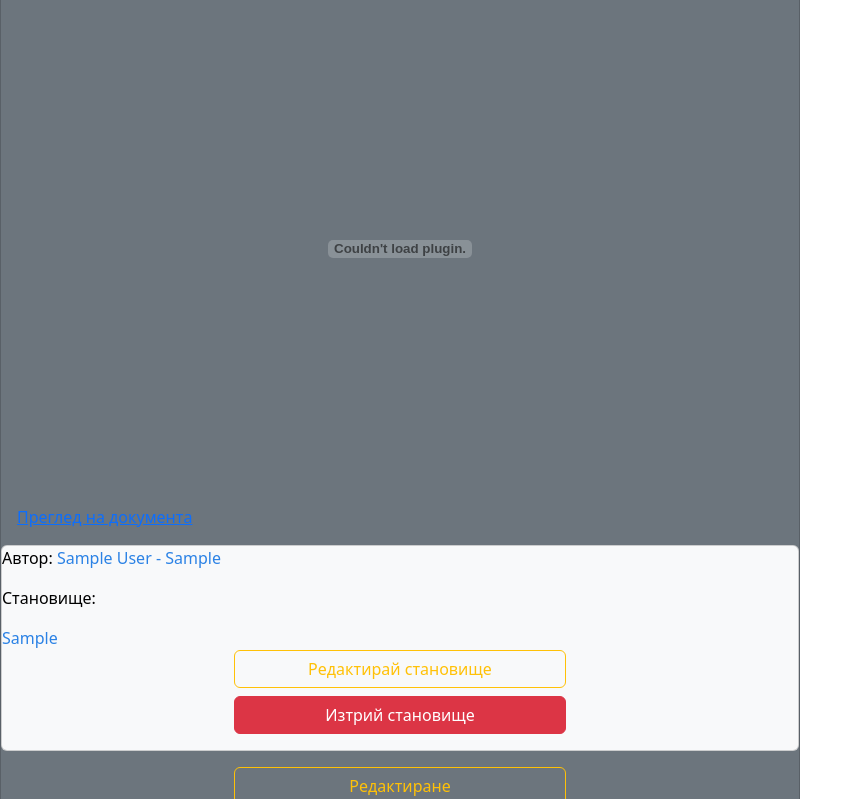
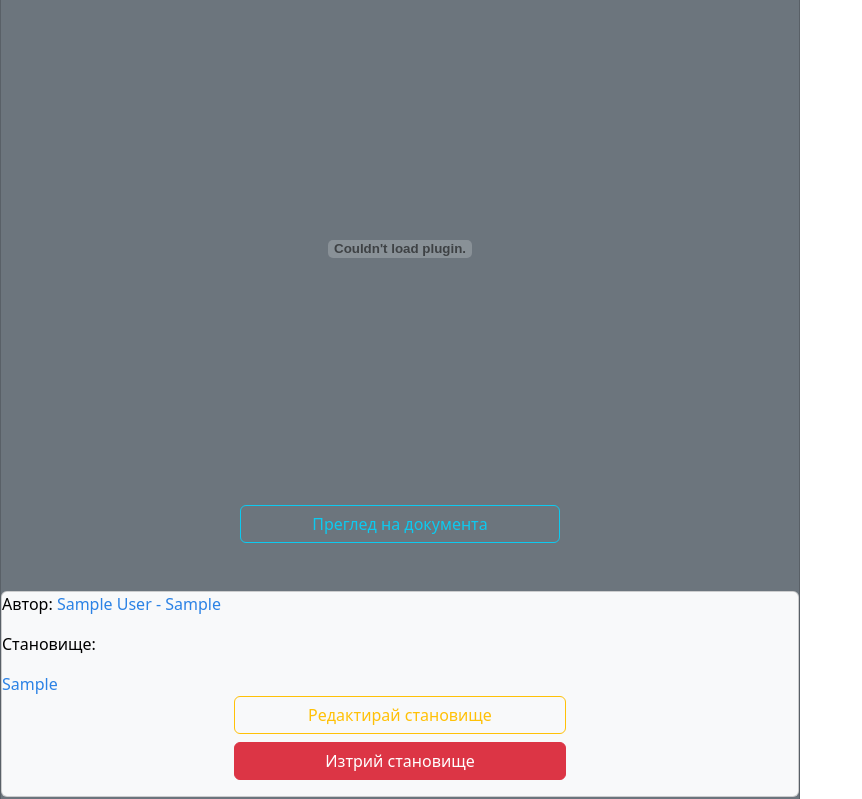
Before and after one commit to stefanov13/Registry-Office, a Django app: page /incoming/1/details/ in a window 1280 px wide. Shown: the part 518-1317 px from the top of the page, without its empty margins (0-862 px from the left). Run offline with Django 4.2, Linux system fonts and the light colour scheme; a user stored in the database is signed in; tables that the repository leaves empty hold one stand-in row (values such as "Sample post").

Commit message:
Add bootstrap classes for styling

```diff
--- a/registry_office/apps/incoming_log/templates/incoming_log/incoming-details.html
+++ b/registry_office/apps/incoming_log/templates/incoming_log/incoming-details.html
@@ -25,7 +25,7 @@
             <p class="card-text">Последна промяна: {{ object.last_change_date|date:"d.m.Yг. в H:i часа." }}</p>
             {% if object.document_file %}
                 <embed src="{{ object.document_file.url }}" type="application/pdf" width="100%" height="500px" />
-                <a href="{{ object.document_file.url }}" target="_blank" class="mb-3 card-text">Преглед на документа</a>
+                <p class="vstack gap-2 col-md-5 mx-auto mb-3"><a href="{{ object.document_file.url }}" target="_blank" class="mb-3 btn btn-outline-info">Преглед на документа</a></p>
                 {% comment %} <img src="{{ object.document_file.url }}" class="mb-3" alt="Incoming Document Image"> {% endcomment %}
             {% endif %}
         </div>
```
